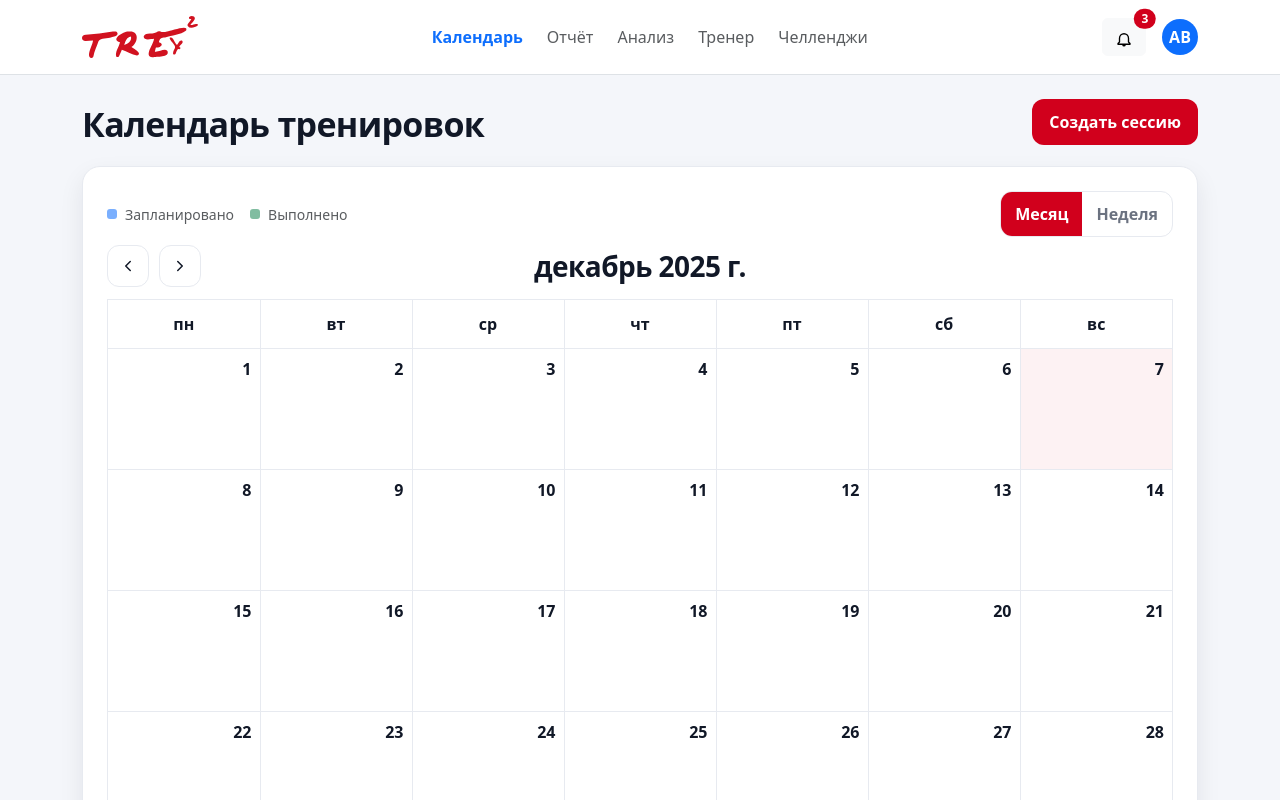
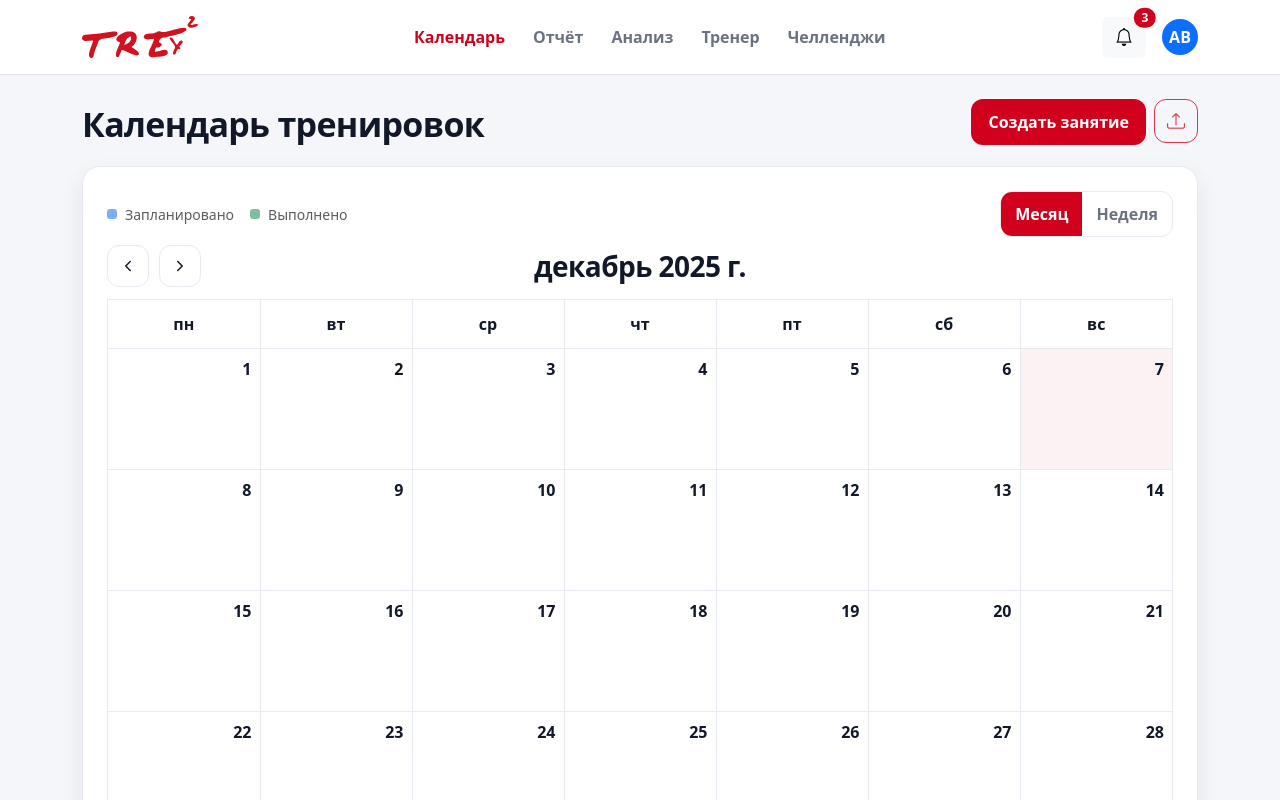
Before and after one commit to ArtemXArtemX/treytwo, a React (Create React App) app: page /calendar in a window 1280 px wide. Shown: the top 800 px of the page. Built offline with nearby package versions, Linux system fonts and the light colour scheme.

Commit message:
исправлены некоторые недочёты (добавлена кнопка "загрузить", цвет активной влкдаки, иконка уведомлений)

```diff
--- a/src/components/Header.tsx
+++ b/src/components/Header.tsx
@@ -16,37 +16,48 @@ const Header: React.FC<Props> = ({ active = "calendar", notificationsCount = 3 }
                 </div>
 
                 <nav className="d-none d-md-flex gap-4">
-                    <Link className={`text-decoration-none ${active === "calendar" ? "fw-bold" : "text-muted"}`} to="/athlete/calendar">
+                    <Link
+                        className={`trey-navlink ${active === "calendar" ? "is-active" : ""}`}
+                        to="/calendar"
+                    >
                         Календарь
                     </Link>
-                    <a className="text-decoration-none text-muted" href="#report">Отчёт</a>
-                    <a className="text-decoration-none text-muted" href="#analysis">Анализ</a>
-                    <a className="text-decoration-none text-muted" href="#coach">Тренер</a>
-                    <a className="text-decoration-none text-muted" href="#challenges">Челленджи</a>
+
+                    <a className={`trey-navlink ${active === "report" ? "is-active" : ""}`} href="#report">
+                        Отчёт
+                    </a>
+
+                    <a className={`trey-navlink ${active === "analysis" ? "is-active" : ""}`} href="#analysis">
+                        Анализ
+                    </a>
+
+                    <a className={`trey-navlink ${active === "coach" ? "is-active" : ""}`} href="#coach">
+                        Тренер
+                    </a>
+
+                    <a
+                        className={`trey-navlink ${active === "challenges" ? "is-active" : ""}`}
+                        href="#challenges"
+                    >
+                        Челленджи
+                    </a>
                 </nav>
 
                 <div className="d-flex align-items-center gap-3">
-                    <button className="btn btn-light position-relative" type="button" aria-label="Уведомления">
-                        <svg width="18" height="18" viewBox="0 0 24 24" fill="none">
-                            <path
-                                d="M12 22a2.5 2.5 0 0 0 2.45-2H9.55A2.5 2.5 0 0 0 12 22Z"
-                                fill="currentColor"
-                            />
-                            <path
-                                d="M18 16v-5a6 6 0 1 0-12 0v5l-2 2v1h16v-1l-2-2Z"
-                                stroke="currentColor"
-                                strokeWidth="1.8"
-                                strokeLinejoin="round"
-                            />
-                        </svg>
+                    <button
+                        className="btn btn-light position-relative"
+                        type="button"
+                        aria-label="Уведомления"
+                    >
+                        <i className="bi bi-bell" style={{ fontSize: 18 }} />
 
                         {notificationsCount > 0 && (
                             <span
                                 className="position-absolute top-0 start-100 translate-middle badge rounded-pill"
                                 style={{ background: "#D1001C" }}
                             >
-                {notificationsCount}
-              </span>
+                              {notificationsCount}
+                            </span>
                         )}
                     </button>
 
--- a/src/pages/Athlete/CalendarPage.tsx
+++ b/src/pages/Athlete/CalendarPage.tsx
@@ -3,6 +3,8 @@ import FullCalendar from "@fullcalendar/react";
 import dayGridPlugin from "@fullcalendar/daygrid";
 import interactionPlugin from "@fullcalendar/interaction";
 import "../../styles/fullcalendar.css";
+import "bootstrap-icons/font/bootstrap-icons.css";
+
 
 import Header from "../../components/Header";
 
@@ -75,6 +77,7 @@ const AthleteCalendarPage: React.FC = () => {
                             </div>
                         </div>
 
+                        <div className="d-flex gap-2">
                             <button
                                 className="btn text-white"
                                 style={{
@@ -85,8 +88,25 @@ const AthleteCalendarPage: React.FC = () => {
                                 }}
                                 type="button"
                             >
-                            Создать сессию
+                                Создать занятие
                             </button>
+
+                            <button
+                                className="btn btn-outline-danger"
+                                style={{
+                                    borderRadius: 12,
+                                    width: 44,
+                                    height: 44,
+                                    display: "flex",
+                                    alignItems: "center",
+                                    justifyContent: "center",
+                                }}
+                                type="button"
+                                title="Загрузить занятие"
+                            >
+                                <i className="bi bi-upload" style={{ fontSize: 18 }} />
+                            </button>
+                        </div>
                     </div>
 
                     <div className="trey-calendar-card p-3 p-md-4">
--- a/src/styles/globals.css
+++ b/src/styles/globals.css
@@ -1,4 +1,4 @@
-:root {
+decoration:root {
     --primary-color: #D1001C;
     --bg-page: #f4f5f7;
     --text-main: #111827;
@@ -108,3 +108,16 @@ html, body, #root {
 .footer {
     flex-shrink: 0;
 }
+
+.trey-navlink{
+    text-decoration: none;
+    color: #6b7280;            /* серый */
+    font-weight: 600;
+    padding: 6px 2px;
+    transition: color .15s ease;
+}
+
+.trey-navlink.is-active{
+    color: #D1001C;
+    font-weight: 800;
+}
```
Also changed, not shown: package.json (+7 -0 lines), 1 other file (tests, documents, lock files or other folders). Lines whose indentation alone changed are shown as unchanged.
